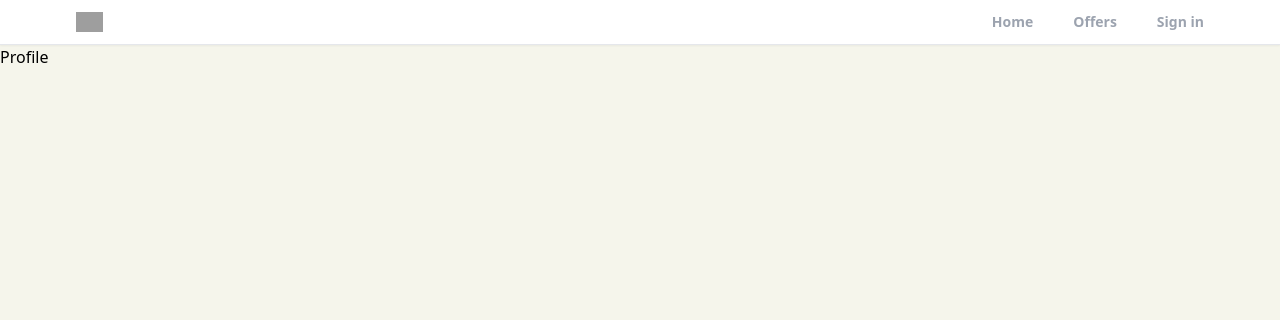
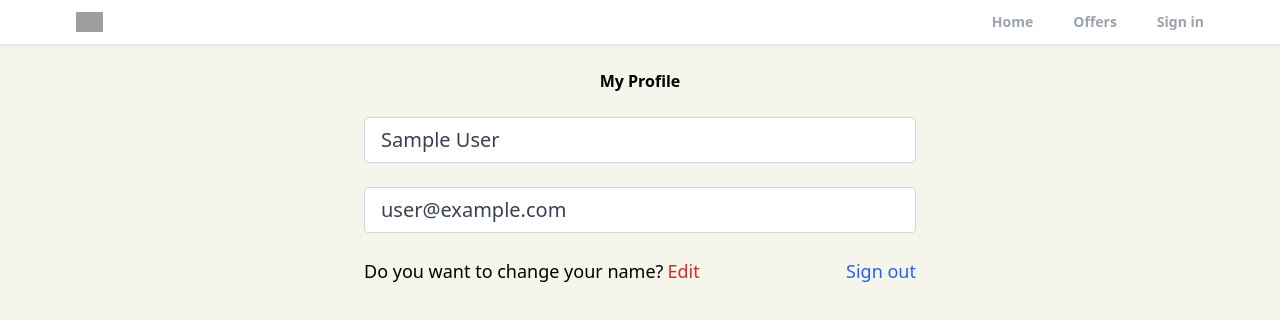
Before and after one commit to Rits113116/Realtor-clone-react, a React (Create React App) app: page /profile in a window 1280 px wide. Shown: the top 320 px of the page. Built offline with nearby package versions, Linux system fonts and the light colour scheme; no server answers; sample sign-in values are in the browser's storage; grey boxes are pictures that could not be loaded.

Commit message:
create private route and custom hook for protection the profile page and add the logout functionality

```diff
--- a/src/App.js
+++ b/src/App.js
@@ -8,6 +8,7 @@
 import Header from "./components/Header";
 import { ToastContainer } from "react-toastify";
 import 'react-toastify/dist/ReactToastify.css';
+import PrivateRoute from "./components/PrivateRoute";
 function App() {
   return (
     <>
@@ -15,7 +16,10 @@
         <Header/>
         <Routes>
           <Route path="/" element={<Home />} />
+          <Route path="/profile" element={<PrivateRoute/>}>
           <Route path="/profile" element={<Profile />} />
+          </Route>
+
           <Route path="/sign-in" element={<SignIn />} />
           <Route path="/sign-up" element={<SignUp />} />
           <Route path="/offers" element={<Offers />} />
--- /dev/null
+++ b/src/components/PrivateRoute.jsx
@@ -0,0 +1,11 @@
+import { Navigate, Outlet } from "react-router"
+import {useAuthStatus} from "../hooks/useAuthStatus"
+
+export default function PrivateRoute() {
+    const {loggedIn,checkingStatus}=useAuthStatus()
+    if(checkingStatus)
+    {
+        return <h3>Loading...</h3>
+    }
+  return loggedIn ? <Outlet/> : <Navigate to="/sign-in"/>
+}
--- /dev/null
+++ b/src/hooks/useAuthStatus.jsx
@@ -0,0 +1,18 @@
+import { getAuth, onAuthStateChanged } from "firebase/auth"
+import { useEffect, useState } from "react"
+
+export  function useAuthStatus() {
+    const [loggedIn,setLoggedIn]=useState(false)
+    const [checkingStatus,setCheckingStatus]=useState(true)
+
+    useEffect(()=>{
+        const auth=getAuth()
+        onAuthStateChanged(auth,(user)=>{
+            if(user){
+                setLoggedIn(true)
+            }
+            setCheckingStatus(false)
+        })
+    },[])
+  return {loggedIn,checkingStatus}
+}
--- a/src/pages/Profile.jsx
+++ b/src/pages/Profile.jsx
@@ -1,5 +1,37 @@
+import { getAuth } from "firebase/auth"
+import { useState } from "react"
+import { useNavigate } from "react-router"
+
 export default function Profile() {
+  const auth=getAuth()
+  const navigate=useNavigate()
+  const [formData,setFormData]=useState({
+    name:auth.currentUser.displayName,
+    email:auth.currentUser.email
+  })
+  const {name,email}=formData
+  function onLogOut()
+  {
+    auth.signOut()
+    navigate("/")
+  }
   return (
-    <div>Profile</div>
+    <>
+       <section className="max-w-6xl mx-auto flex justify-center items-center flex-col">
+        <h1 className="text 3xl text-center mt-6 font-bold">
+          My Profile
+        </h1>
+        <div className="w-full md:w-[50%] mt-6 px-3">
+          <form>
+            <input className="w-full px-4 py-2 mb-6 text-xl text-gray-700 bg-white border-gray-300 rounded transition ease-in-out" type="text" id="name" value={name} disabled/>
+            <input className="w-full px-4 py-2 mb-6 text-xl text-gray-700 bg-white border-gray-300 rounded transition ease-in-out " type="email" id="email" value={email} disabled/>
+            <div className="flex justify-between whitespace-nowrap text-sm sm:text-lg">
+              <p className="flex items-center mb-6">Do you want to change your name? <span className="text-red-600 hover:text-red-700 transition ease-in-out duration-200 ml-1 cursor-pointer">Edit</span></p>
+              <p onClick={onLogOut}className="text-blue-600 hover:text-blue-800 transition ease-in-out duration-200 cursor-pointer">Sign out</p>
+            </div>
+          </form>
+        </div>
+       </section>
+    </>
   )
 }
```
